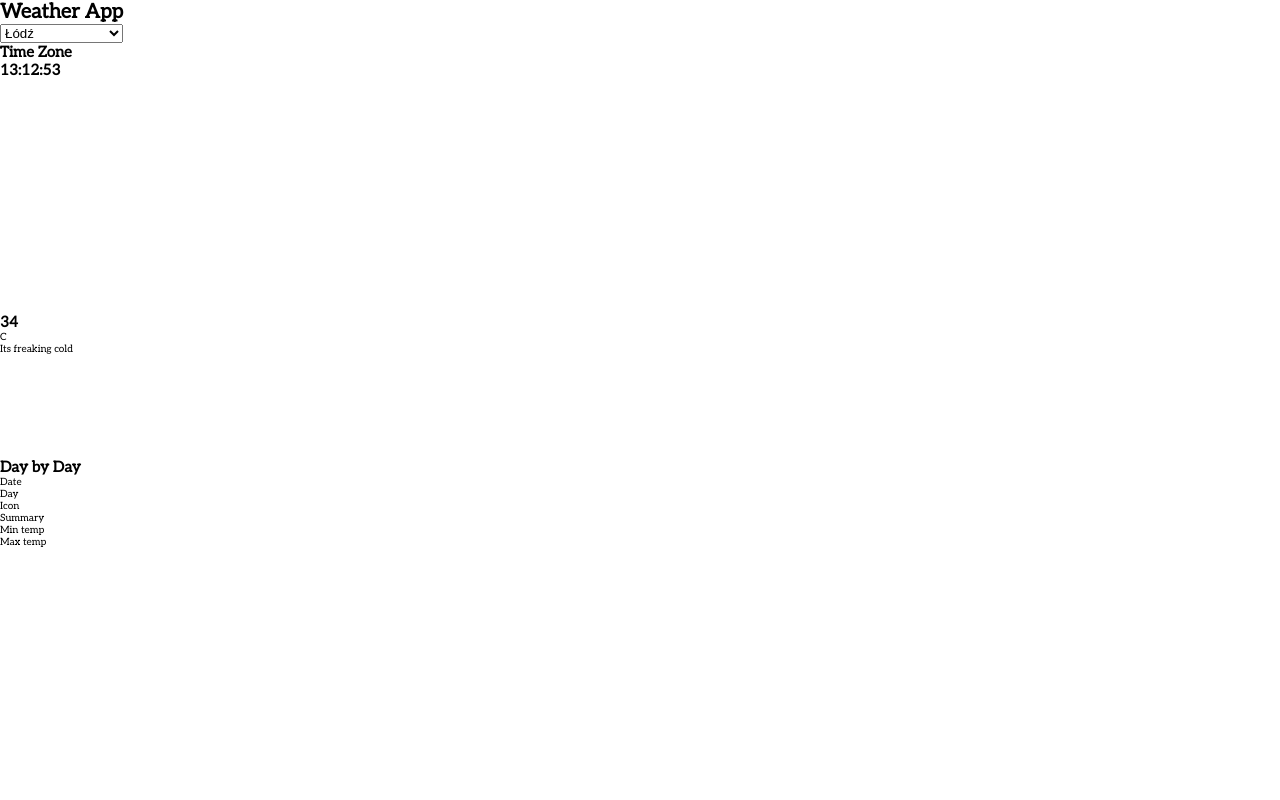
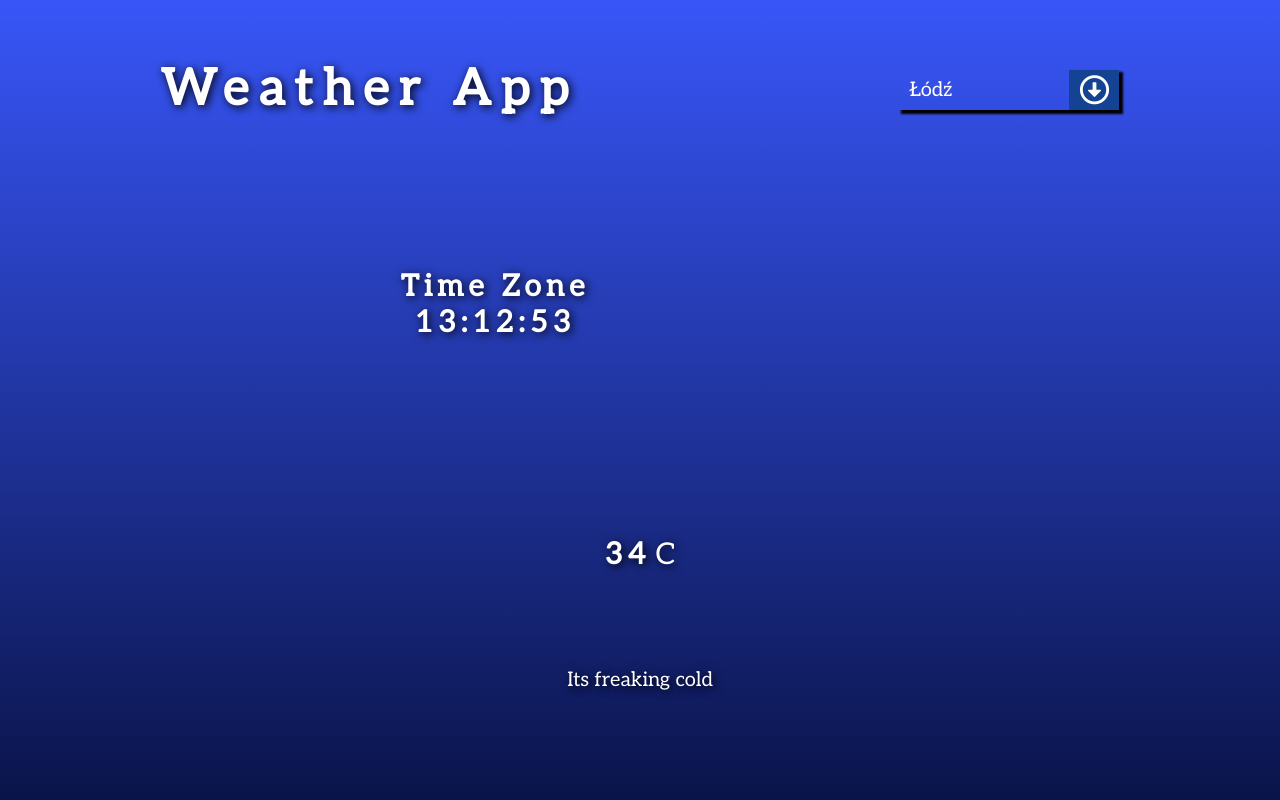
Before and after one commit to mwisniewski1991/weather_app, a website: page index.html in a window 1280 px wide. Shown: the top 800 px of the page. Drawn offline with nearby package versions, Linux system fonts and the light colour scheme; no server answers.

Commit message:
Update css

```diff
--- a/css/style.css
+++ b/css/style.css
@@ -12,4 +12,124 @@ html {
   font-size: 62.5%; }
 
 body {
-  font-family: 'Aleo', serif; }
+  font-family: 'Aleo', serif;
+  color: #fff; }
+
+.overall {
+  height: 100vh;
+  width: 100%;
+  background: linear-gradient(#3856f8, #0a144a);
+  display: flex;
+  flex-direction: column;
+  justify-content: space-around; }
+
+.header {
+  display: flex;
+  justify-content: space-around;
+  align-items: center; }
+
+.location {
+  margin: 0 auto;
+  width: 50%;
+  display: flex;
+  justify-content: space-around;
+  align-items: center; }
+  .location__time {
+    display: flex;
+    flex-direction: column;
+    align-items: center; }
+
+.details {
+  width: 100%;
+  display: flex;
+  justify-content: space-between; }
+  .details__chart {
+    height: 25rem;
+    width: 40%; }
+  .details__temperature {
+    text-shadow: 2px 2px 10px #000;
+    flex: 1;
+    display: flex;
+    flex-direction: column;
+    align-items: center;
+    justify-content: space-around; }
+  .details__degree-section {
+    display: flex;
+    align-items: center; }
+  .details__temperature-description {
+    font-size: 2rem; }
+  .details__span {
+    margin-left: .5rem;
+    font-size: 3rem; }
+
+.days {
+  background: linear-gradient(#0a144a, #3856f8);
+  height: 90vh;
+  padding-top: 5rem;
+  display: flex;
+  flex-direction: column;
+  align-items: center; }
+  .days__details {
+    padding-top: 5rem;
+    height: 40rem;
+    width: 100%;
+    display: flex;
+    flex-direction: column; }
+  .days__day {
+    width: 90%;
+    height: 10vh;
+    margin: auto;
+    border-bottom: 1px dashed #fff;
+    font-size: 1.5rem;
+    display: flex;
+    justify-content: space-around;
+    align-items: center;
+    text-align: center; }
+
+.hours {
+  background: linear-gradient(#3856f8, #0a144a); }
+
+.heading-one {
+  font-size: 5rem;
+  letter-spacing: 1rem;
+  text-shadow: 2px 2px 10px #000; }
+
+.heading-two {
+  font-size: 3rem;
+  letter-spacing: .5rem;
+  text-shadow: 2px 2px 10px #000; }
+
+.nav {
+  position: relative;
+  color: #fff; }
+  .nav:before {
+    width: 50px;
+    height: 40px;
+    position: absolute;
+    top: 0;
+    right: 0;
+    pointer-events: none;
+    background-color: #144393;
+    content: '\f358';
+    font-family: "Font Awesome 5 Free";
+    text-align: center;
+    line-height: 40px;
+    font-size: 30px; }
+  .nav:hover::before {
+    background-color: #144393; }
+
+.select-city {
+  border: none;
+  width: 220px;
+  height: 40px;
+  padding: 5px;
+  outline: none;
+  cursor: pointer;
+  /*    background-color: rgb(56, 86, 248);*/
+  background: transparent;
+  box-shadow: 3px 3px 2px 1px #000;
+  color: #fff;
+  font-family: inherit;
+  font-size: 2rem; }
+  .select-city__item {
+    background-color: #3856f8; }
```
